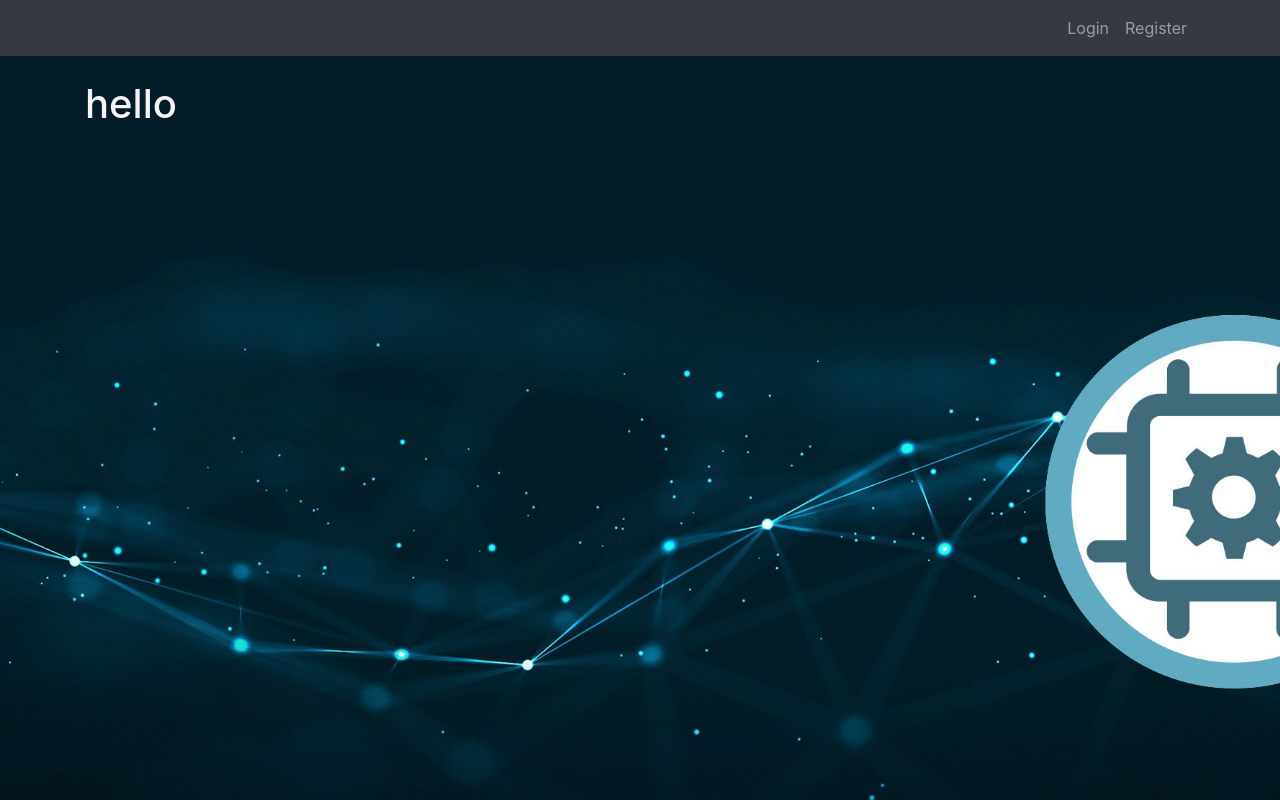
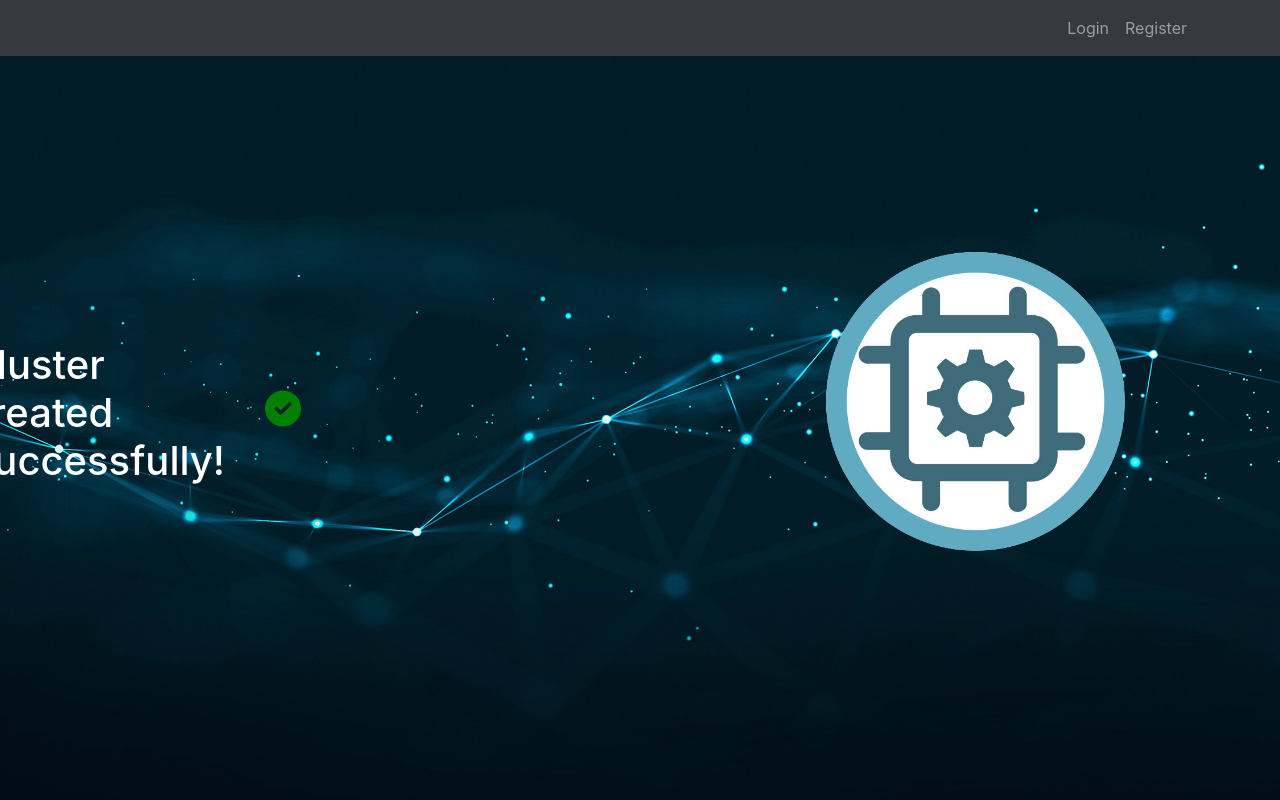
Before and after one commit to tannuahuja/demo-cockpit, a Flask app: page /success in a window 1280 px wide. Run offline with Flask 3, Linux system fonts and the light colour scheme; some libraries are stand-ins or nearby versions.

Commit message:
Add files via upload

```diff
--- a/SignUp-mysql/app.py
+++ b/SignUp-mysql/app.py
@@ -268,7 +268,7 @@ def submit_form_azure():
 
     ## ending the script
 
-    return render_template('submit.html')
+    return render_template('create_aks.html')
 
 @app.route('/azure_form', methods=['GET'])
 def azure_form():
@@ -292,8 +292,16 @@ def create_aks():
     aks_version = request.form.get('aks_version')
     node_count = request.form.get('node_count')
     cluster_type = request.form.get('cluster_type')
-    vm_name = request.form.get('vm_name')
-    vm_pass = request.form.get('vm_pass')
+
+    # Initialize variables for vm_name and vm_pass
+    vm_name = None
+    vm_pass = None
+
+    # Process form data based on Cluster Type
+    if cluster_type == 'Private':
+        vm_name = request.form.get('vm_name')
+        vm_pass = request.form.get('vm_pass')
+
 
     # Create the content for terraform.tfvars
     with open('terraform.tfvars', 'w') as f:
@@ -304,8 +312,9 @@ def create_aks():
         f.write(f'aks_version = "{aks_version}"\n')
         f.write(f'node_count = "{node_count}"\n')
         f.write(f'cluster_type = "{cluster_type}"\n')
-        f.write(f'vm_name = "{vm_name}"\n')
-        f.write(f'vm_pass = "{vm_pass}"\n')
+        if vm_name is not None:
+            f.write(f'vm_name = "{vm_name}"\n')
+            f.write(f'vm_pass = "{vm_pass}"\n')
 
     # You can also redirect the user to a success page if needed
     return render_template('success.html')
--- a/SignUp-mysql/templates/success.html
+++ b/SignUp-mysql/templates/success.html
@@ -1,4 +1,54 @@
 {% extends "layout.html" %}
 {% block content %}
-<h1>hello</h1>
+
+<head>
+  <title>File Submit Success</title>
+    <link rel="stylesheet" href="https://maxcdn.bootstrapcdn.com/bootstrap/4.5.2/css/bootstrap.min.css">
+    <link rel="stylesheet" href="https://cdnjs.cloudflare.com/ajax/libs/font-awesome/6.3.0/css/all.min.css">
+
+<style>
+
+body {
+    color: white;
+    background-image: url('/static/k8s.jpg');
+    background-size: cover;
+    background-repeat: no-repeat;
+    background-attachment: fixed;
+    animation: backgroundAnimation 10s linear infinite;
+    height: 100vh;
+    display: flex;
+    justify-content: center;
+    align-items: center;
+}
+
+.message-container {
+    padding: 20px;
+    border-radius: 10px;
+    margin-top: 20px;
+}
+
+.message-text {
+    color: #fff; /* Text color */
+    text-align: left; /* Align the text to the left */
+}
+.check-icon {
+    color: green; /* Color for the check icon */
+    margin-right: 700px;
+    font-size: 36px; /* Adjust the icon size as needed */
+}
+</style>
+</head>
+<body>
+<div class="container">
+<div class="row justify-content-center">
+    <div class="col-md-6">
+       <div class="message-container" style="display: flex; width: 1000px; margin-top: 10%; margin-left: -100%;">
+            <h1 class="message-text" >Cluster created Successfully!</h1>
+            <i class="fas fa-check-circle check-icon" style="margin-left: 40px;margin-top: 50px;"></i>
+        </div>
+    </div>
+ </div>
+</div>
+<script src="https://ajax.googleapis.com/ajax/libs/jquery/3.5.1/jquery.min.js"></script>
+<script src="https://maxcdn.bootstrapcdn.com/bootstrap/4.5.2/js/bootstrap.min.js"></script>
 {% endblock content %}
```
Also changed, not shown: SignUp-mysql/templates/create_aks.html (+19 -10 lines), 1 other file.
